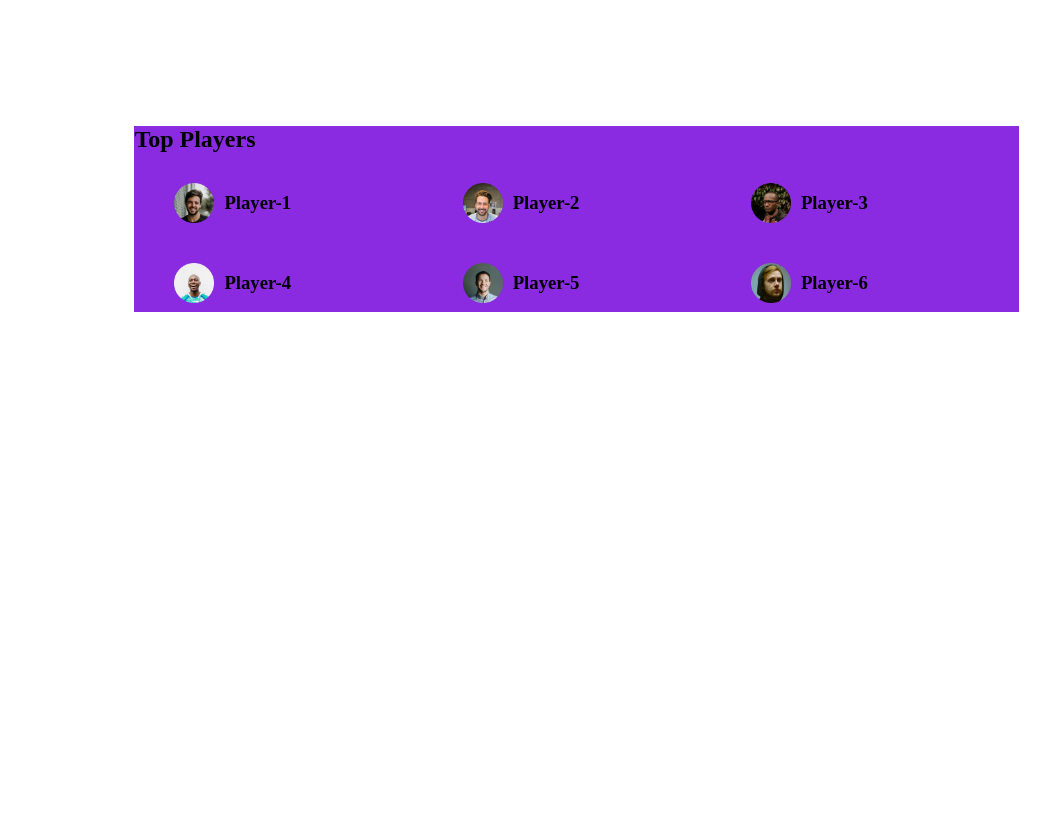
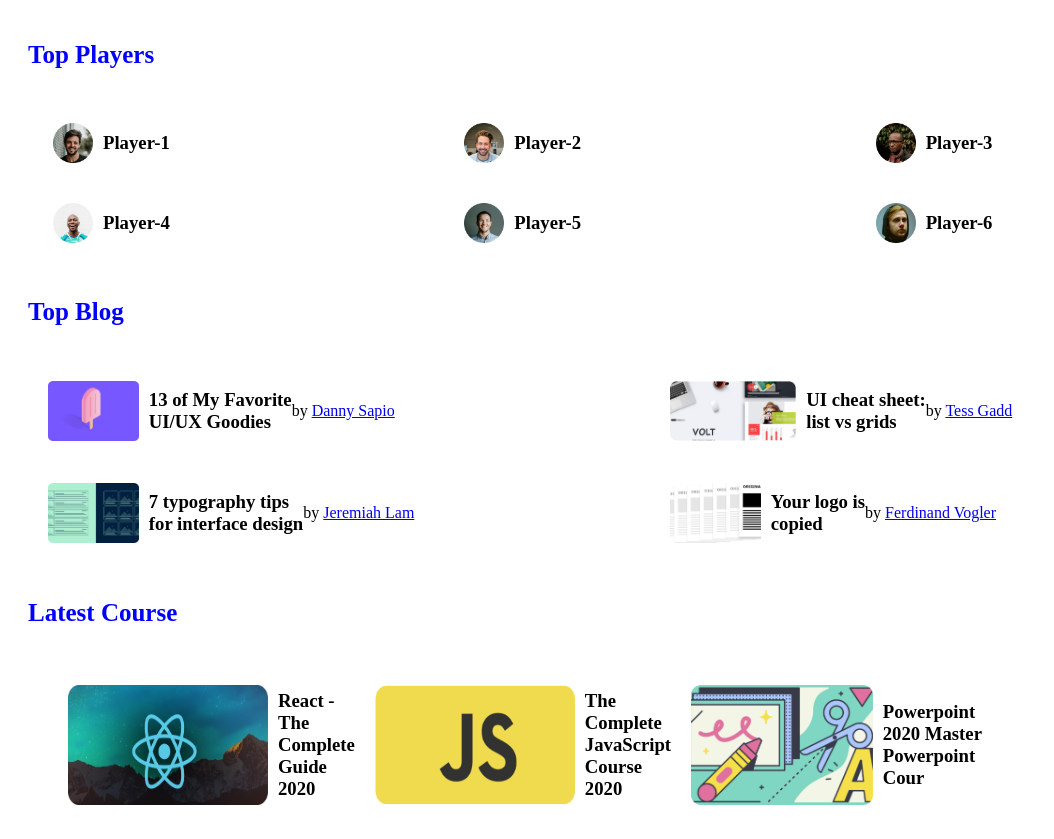
Before and after one commit to Zawad-Zahed/Milestone2, a plain HTML site: page index.html in a window 1280 px wide. Shown: the whole page, without its empty margins (0-1054 px from the left). Before the commit the page ends 800 px from the top, so only its background shows below. Drawn offline with Linux system fonts and the light colour scheme.

Commit message:
added structure

```diff
--- a/index.html
+++ b/index.html
@@ -8,7 +8,7 @@
   </head>
   <body>
     <header></header>
-    <main>
+    <main class="main">
       <section class="first-section">
         <h1 class="player-title">Top Players</h1>
         <div class="players">
@@ -38,10 +38,75 @@
           </div>
         </div>
       </section>
-      <section>
-        <article></article>
+      <section class="second-section">
+        <article class="article">
+          <h1 class="top-blog">Top Blog</h1>
+          <div class="blogs">
+            <div class="blog">
+              <img src="images/Mid-Sec-pic1.png" alt="" />
+              <h3>
+                13 of My Favorite <br />
+                UI/UX Goodies
+              </h3>
+              <p>by <a href="https://www.google.com/">Danny Sapio</a></p>
+            </div>
+            <div class="blog">
+              <img src="images/Mid-Sec-pic2.png" alt="" />
+              <h3>
+                UI cheat sheet:
+                <br />
+                list vs grids
+              </h3>
+              <p>by <a href="https://www.google.com/">Tess Gadd</a></p>
+            </div>
+            <div class="blog">
+              <img src="images/Mid-Sec-pic3.png" alt="" />
+              <h3>
+                7 typography tips
+                <br />
+                for interface design
+              </h3>
+              <p>by <a href="https://www.google.com/">Jeremiah Lam</a></p>
+            </div>
+            <div class="blog">
+              <img src="images/Mid-Sec-pic4.png" alt="" />
+              <h3>
+                Your logo is
+                <br />
+                copied
+              </h3>
+              <p>by <a href="https://www.google.com/">Ferdinand Vogler</a></p>
+            </div>
+          </div>
+        </article>
       </section>
-      <section></section>
+      <section class="third-section">
+        <article class="latest-course">
+          <h1 class="course-title">Latest Course</h1>
+          <div class="courses">
+            <div class="course">
+              <div class="course">
+                <img src="images/last-sec-pic1.png" alt="" />
+                <h3>React - The Complete Guide 2020</h3>
+                <p></p>
+                <div class="rating"></div>
+              </div>
+              <div class="course">
+                <img src="images/last-sec-pic2.png" alt="" />
+                <h3>The Complete JavaScript Course 2020</h3>
+                <p></p>
+                <div class="rating"></div>
+              </div>
+              <div class="course">
+                <img src="images/last-sec-pic3.png" alt="" />
+                <h3>Powerpoint 2020 Master Powerpoint Cour</h3>
+                <p></p>
+                <div class="rating"></div>
+              </div>
+            </div>
+          </div>
+        </article>
+      </section>
     </main>
   </body>
 </html>
--- a/style.css
+++ b/style.css
@@ -1,15 +1,26 @@
+/* .main {
+  padding: 10px 10%;
+}
 .first-section {
-  width: 70%;
-  height: 25%;
+  width: 60%;
+  height: 20%;
   background-color: blueviolet;
   margin: 10%;
+} */
+.player-title,
+.top-blog,
+.course-title {
+  padding: 20px;
+  font-size: 25px;
+  color: blue;
 }
 .players {
   display: grid;
   gap: 20px;
   grid-template-columns: repeat(3, 1fr);
-  margin: 20px;
+  margin: 25px;
 }
+
 .players img {
   height: 40px;
   margin-right: 10px;
@@ -19,3 +30,35 @@
   margin-left: 20px;
   align-items: center;
 }
+
+.blogs {
+  display: grid;
+  gap: 20px;
+  grid-template-columns: repeat(2, 1fr);
+  margin: 20px;
+}
+.blogs img {
+  height: 60px;
+  margin-right: 10px;
+}
+.blog {
+  display: flex;
+  margin-left: 20px;
+  align-items: center;
+}
+.courses {
+  display: grid;
+  gap: 20px;
+  grid-template-columns: repeat(3, 1fr);
+  margin: 20px;
+}
+.course img {
+  height: 120px;
+  width: 200px;
+  margin-right: 10px;
+}
+.course {
+  display: flex;
+  margin-left: 20px;
+  align-items: center;
+}
```
